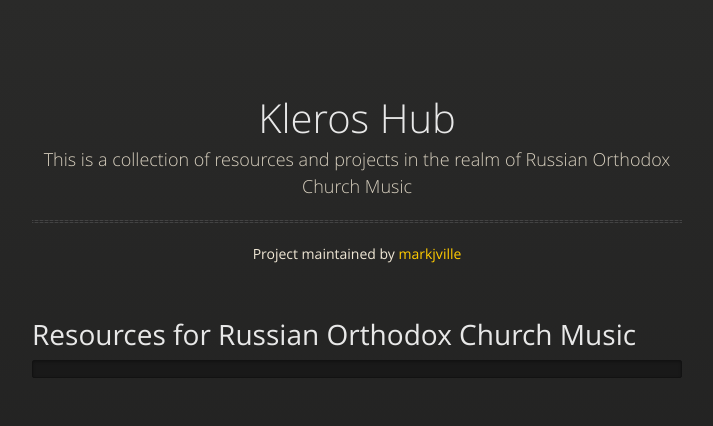
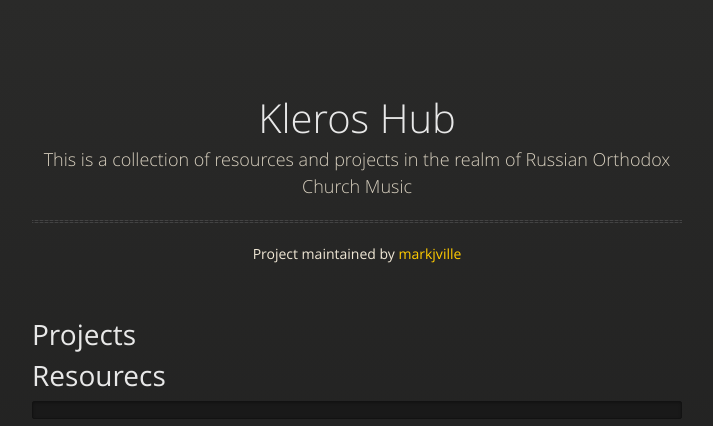
Before and after one commit to markjville/markjville.github.io, a Jekyll site: the page built from index.md, in a window 1280 px wide. Shown: the top 426 px of the page, without its empty margins (283-996 px from the left). Built offline with Jekyll 4.4.1, drawn with Linux system fonts in a browser that asks for light colours; our own code applies the rules of GitHub Pages for plain Markdown files.

Commit message:
Update index.md

````diff
--- a/index.md
+++ b/index.md
@@ -2,8 +2,9 @@
 layout: default
 ---
 
+# Projects
 
-# Resources for Russian Orthodox Church Music
+# Resourecs
 
 
 ```
````
